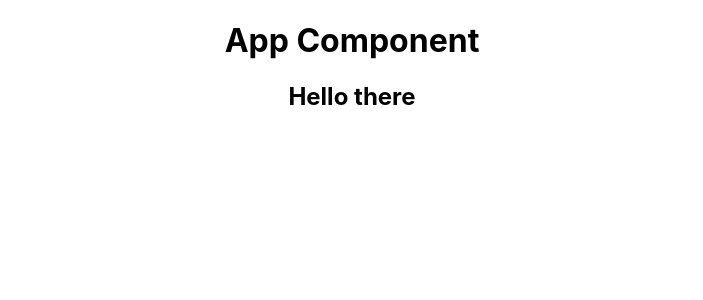
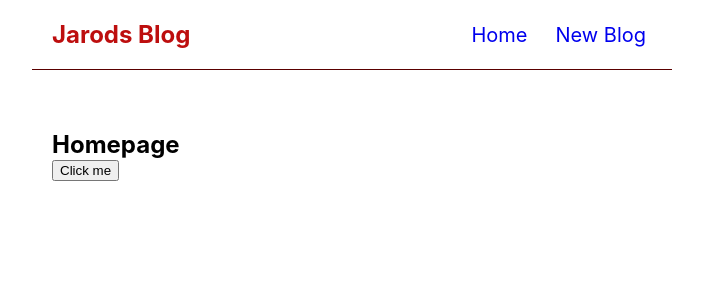
Before and after one commit to jarodGreenbury/Blog, a React (Create React App) app: page / in a window 1280 px wide. Shown: the top 300 px of the page, without its empty margins (288-991 px from the left). Built offline with nearby package versions, Linux system fonts and the light colour scheme.

Commit message:
Homepage

```diff
--- a/src/App.css
+++ /dev/null
@@ -1,38 +0,0 @@
-.App {
-  text-align: center;
-}
-
-.App-logo {
-  height: 40vmin;
-  pointer-events: none;
-}
-
-@media (prefers-reduced-motion: no-preference) {
-  .App-logo {
-    animation: App-logo-spin infinite 20s linear;
-  }
-}
-
-.App-header {
-  background-color: #282c34;
-  min-height: 100vh;
-  display: flex;
-  flex-direction: column;
-  align-items: center;
-  justify-content: center;
-  font-size: calc(10px + 2vmin);
-  color: white;
-}
-
-.App-link {
-  color: #61dafb;
-}
-
-@keyframes App-logo-spin {
-  from {
-    transform: rotate(0deg);
-  }
-  to {
-    transform: rotate(360deg);
-  }
-}
--- a/src/App.js
+++ b/src/App.js
@@ -1,13 +1,14 @@
-import './App.css';
+
+import Navbar from './Navbar';
+import Home from './Home';
 
 function App() {
   return (
     <div className="App">
+      <Navbar />
      <div className="content">
-       <h1>App Component</h1>
-       <h2>
-         Hello there
-       </h2>
+       <Home/>
+
      </div>
     </div>
   );
--- /dev/null
+++ b/src/Home.js
@@ -0,0 +1,15 @@
+const Home = () => {
+
+    const handleClick = () =>{
+        console.log('hello');
+    }
+
+    return (
+        <div className="home">
+            <h2>Homepage</h2>
+            <button onClick={handleClick}>Click me</button>
+        </div>
+     );
+}
+
+export default Home;
--- /dev/null
+++ b/src/Navbar.js
@@ -0,0 +1,13 @@
+const Navbar = () => {
+    return (
+        <nav className="navbar">
+            <h1>Jarods Blog</h1>
+            <div className="links">
+                <a href="/">Home</a>
+                <a href="/create">New Blog</a>
+            </div>
+        </nav>
+    );
+}
+
+export default Navbar;
--- a/src/index.css
+++ b/src/index.css
@@ -11,3 +11,34 @@
   font-family: source-code-pro, Menlo, Monaco, Consolas, 'Courier New',
     monospace;
 }
+ * {
+   margin: 0;
+ }
+.navbar {
+  padding: 20px;
+  display: flex;
+  align-items: center;
+  max-width: 600px;
+  margin: 0 auto;
+  border-bottom: 1px solid #5a0000;
+}
+.navbar h1 {
+  color: #bd0e0e;
+}
+.navbar .links {
+  margin-left: auto;
+}
+.navbar a {
+  margin-left: 16px;
+  text-decoration: none;
+  padding: 6px;
+  font-size: 20px;
+}
+.navbar a:hover {
+  color: #bd0e0e;
+}
+.content {
+  max-width: 600px;
+  margin: 40px auto;
+  padding: 20px;
+}
```
